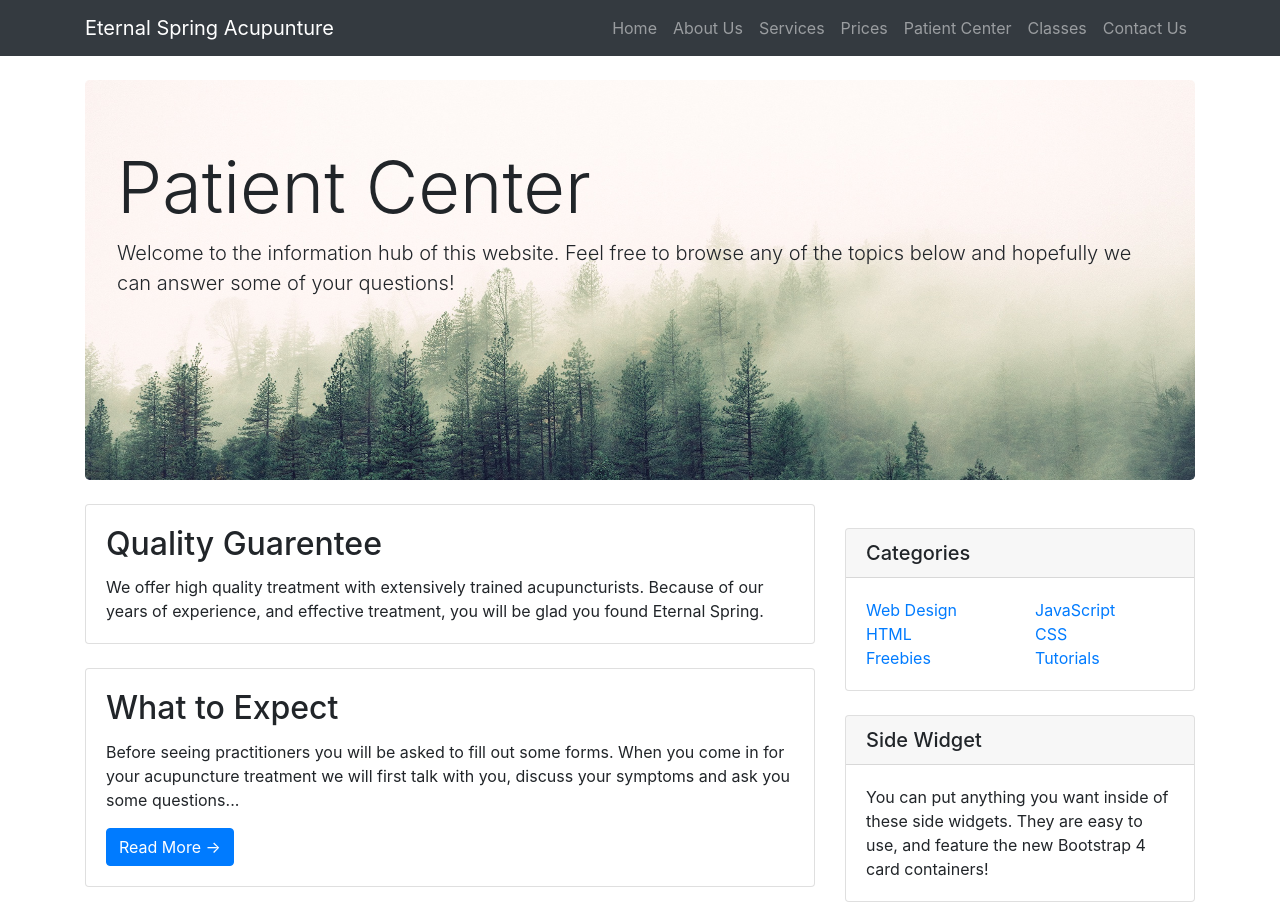
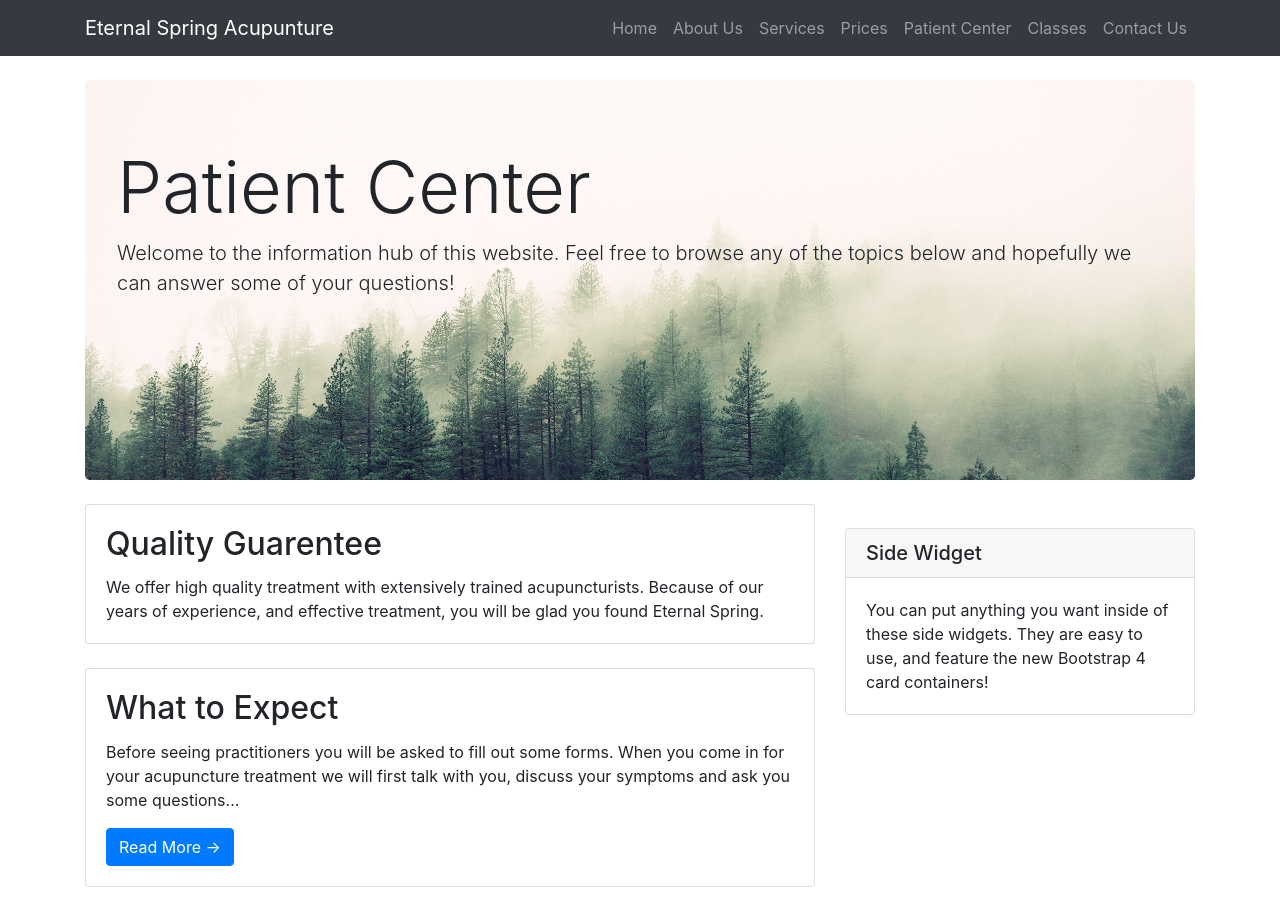
Before and after one commit to abes88/eternalspring, a plain HTML site: page patientCenter.html in a window 1280 px wide. Shown: the top 905 px of the page. Drawn offline with Linux system fonts and the light colour scheme.

Commit message:
new updates

```diff
--- a/patientCenter.html
+++ b/patientCenter.html
@@ -144,40 +144,7 @@
         <!-- Sidebar Widgets Column -->
         <div class="col-md-4">
 
-          <!-- Categories Widget -->
-          <div class="card my-4">
-            <h5 class="card-header">Categories</h5>
-            <div class="card-body">
-              <div class="row">
-                <div class="col-lg-6">
-                  <ul class="list-unstyled mb-0">
-                    <li>
-                      <a href="#">Web Design</a>
-                    </li>
-                    <li>
-                      <a href="#">HTML</a>
-                    </li>
-                    <li>
-                      <a href="#">Freebies</a>
-                    </li>
-                  </ul>
-                </div>
-                <div class="col-lg-6">
-                  <ul class="list-unstyled mb-0">
-                    <li>
-                      <a href="#">JavaScript</a>
-                    </li>
-                    <li>
-                      <a href="#">CSS</a>
-                    </li>
-                    <li>
-                      <a href="#">Tutorials</a>
-                    </li>
-                  </ul>
-                </div>
-              </div>
-            </div>
-          </div>
+
 
           <!-- Side Widget -->
           <div class="card my-4">
```
Also changed, not shown: css/business-frontpage.css (+9 -1 lines), index.html (+6 -9 lines), prices.html (+8 -0 lines), 1 other file.
